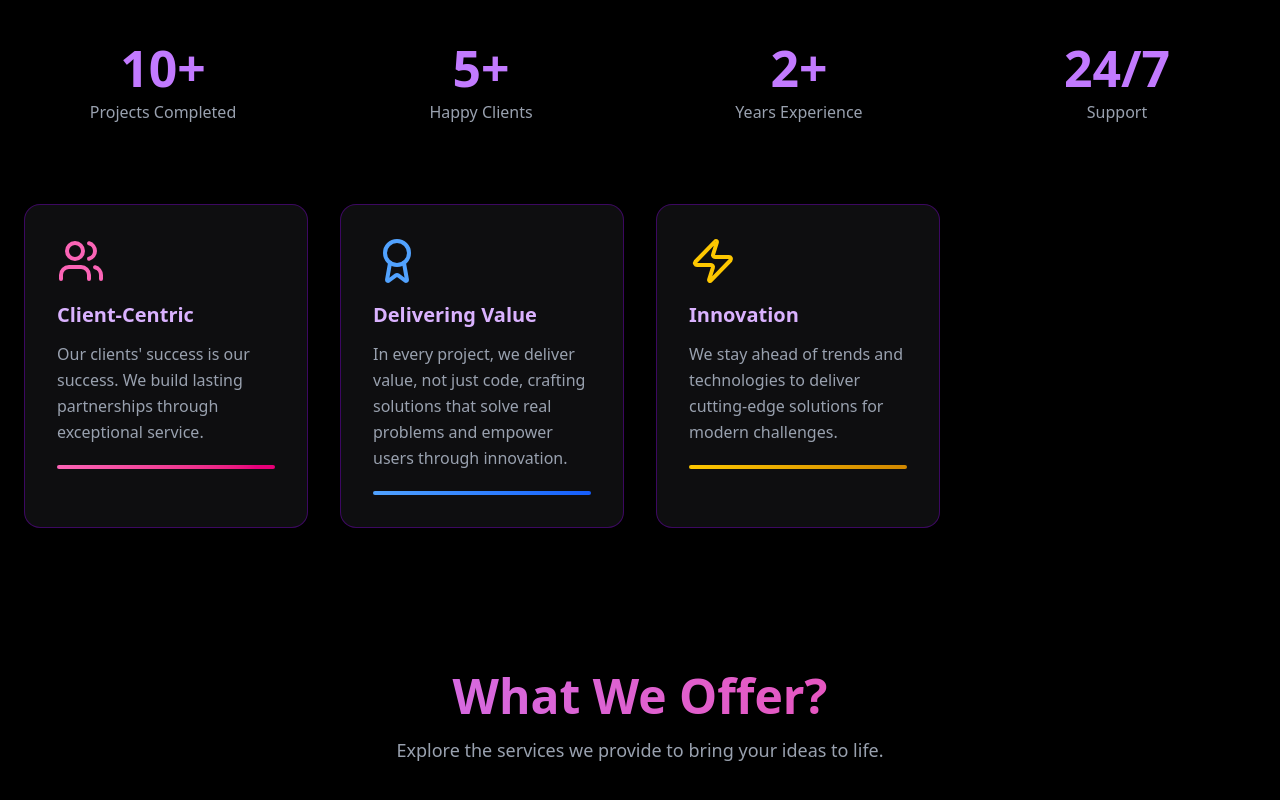
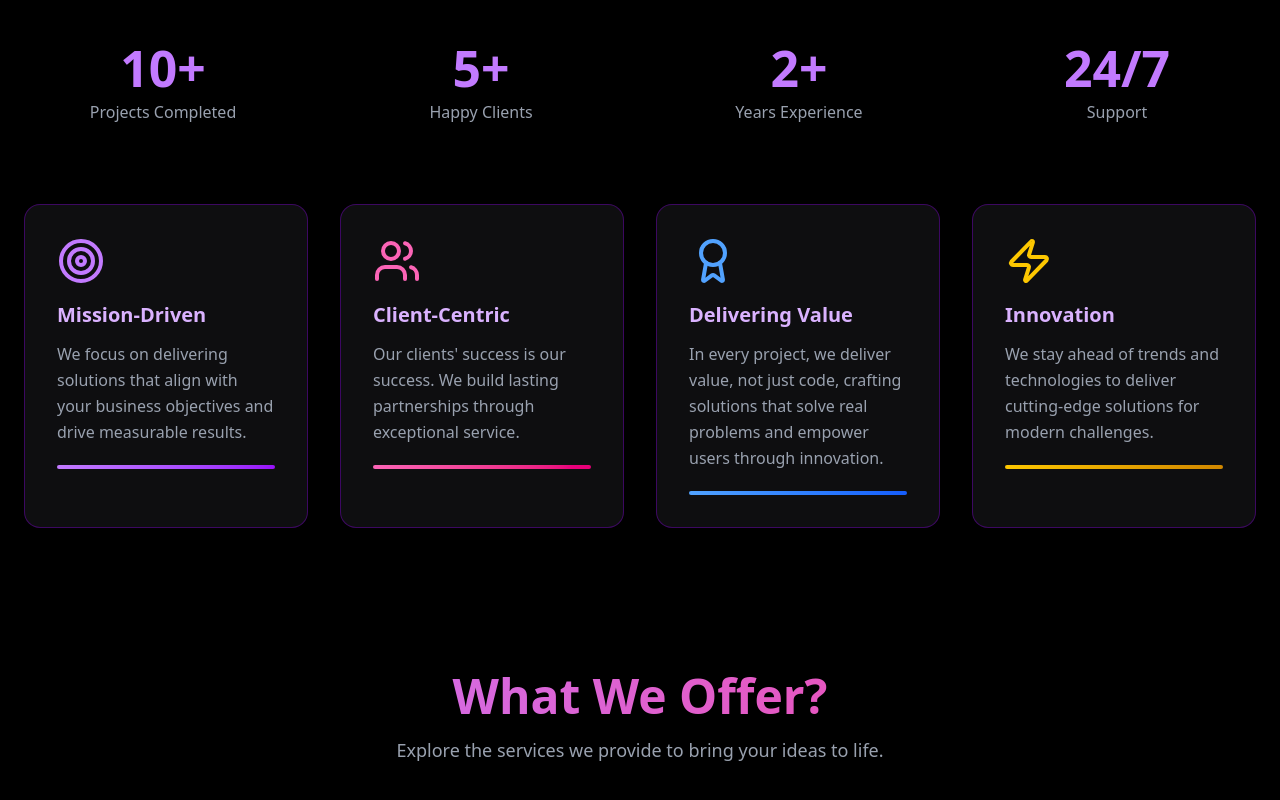
Before and after one commit to malickarslan20/Cinco-updated, a React (Vite) app: page / in a window 1280 px wide. Shown: the part 821-1621 px from the top of the page. Built offline with nearby package versions, Linux system fonts and the light colour scheme.

Commit message:
Uncommented code

```diff
--- a/src/Component/About.tsx
+++ b/src/Component/About.tsx
@@ -33,13 +33,13 @@ const About: React.FC = () => {
   ];
 
   const values: Value[] = [
-    // {
-    //   icon: <Target className="text-purple-400" size={48} />,
-    //   title: "Mission-Driven",
-    //   description:
-    //     "We focus on delivering solutions that align with your business objectives and drive measurable results.",
-    //   color: "purple",
-    // },
+    {
+      icon: <Target className="text-purple-400" size={48} />,
+      title: "Mission-Driven",
+      description:
+        "We focus on delivering solutions that align with your business objectives and drive measurable results.",
+      color: "purple",
+    },
     {
       icon: <Users className="text-pink-400" size={48} />,
       title: "Client-Centric",
```
